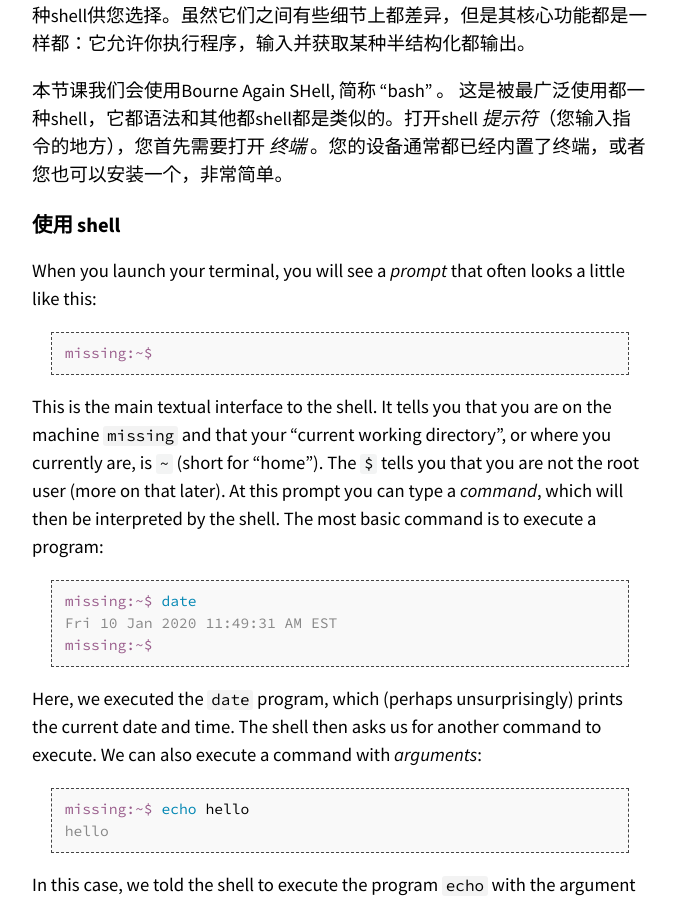
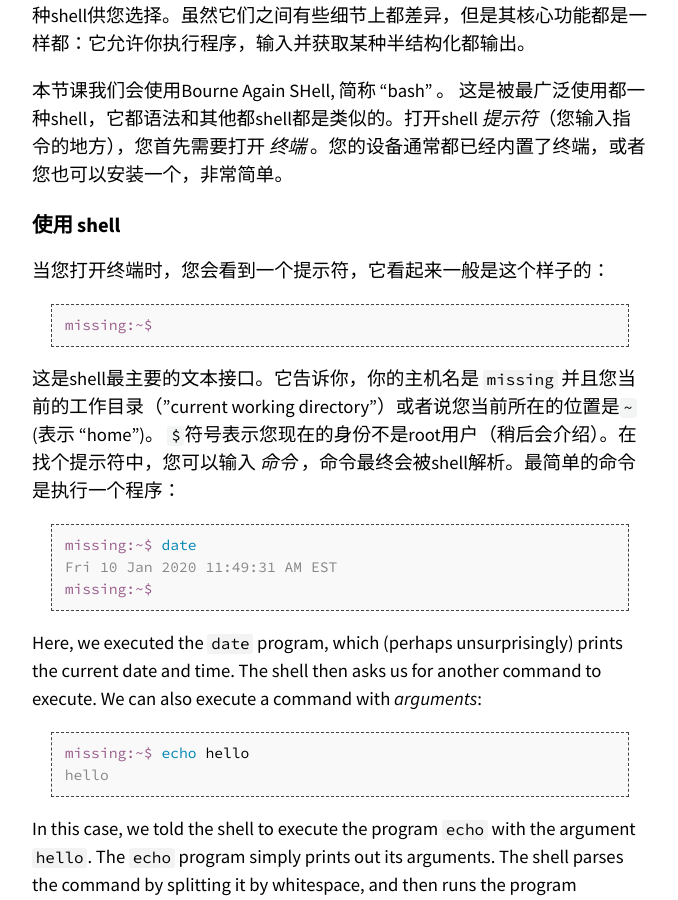
Before and after one commit to missing-semester-cn/missing-semester-cn.github.io, a Jekyll site: the page built from _2020/course-shell.md, in a window 1280 px wide and 900 px high, scrolled down 1729 px. Shown: the whole window, without its empty margins (300-978 px from the left). Built offline with Jekyll 4.4.1, drawn with Linux system fonts in a browser that asks for light colours.

Commit message:
update trans

````diff
--- a/_2020/course-shell.md
+++ b/_2020/course-shell.md
@@ -55,19 +55,13 @@ s课后我们会安排答疑的时间来回答您的问题。如果您参加的
 
 ## 使用 shell
 
-When you launch your terminal, you will see a _prompt_ that often looks
-a little like this:
+当您打开终端时，您会看到一个提示符，它看起来一般是这个样子的：
 
 ```console
 missing:~$
 ```
 
-This is the main textual interface to the shell. It tells you that you
-are on the machine `missing` and that your "current working directory",
-or where you currently are, is `~` (short for "home"). The `$` tells you
-that you are not the root user (more on that later). At this prompt you
-can type a _command_, which will then be interpreted by the shell. The
-most basic command is to execute a program:
+这是shell最主要的文本接口。它告诉你，你的主机名是 `missing` 并且您当前的工作目录（"current working directory"）或者说您当前所在的位置是`~` (表示 "home")。 `$`符号表示您现在的身份不是root用户（稍后会介绍）。在找个提示符中，您可以输入 _命令_ ，命令最终会被shell解析。最简单的命令是执行一个程序：
 
 ```console
 missing:~$ date
````
